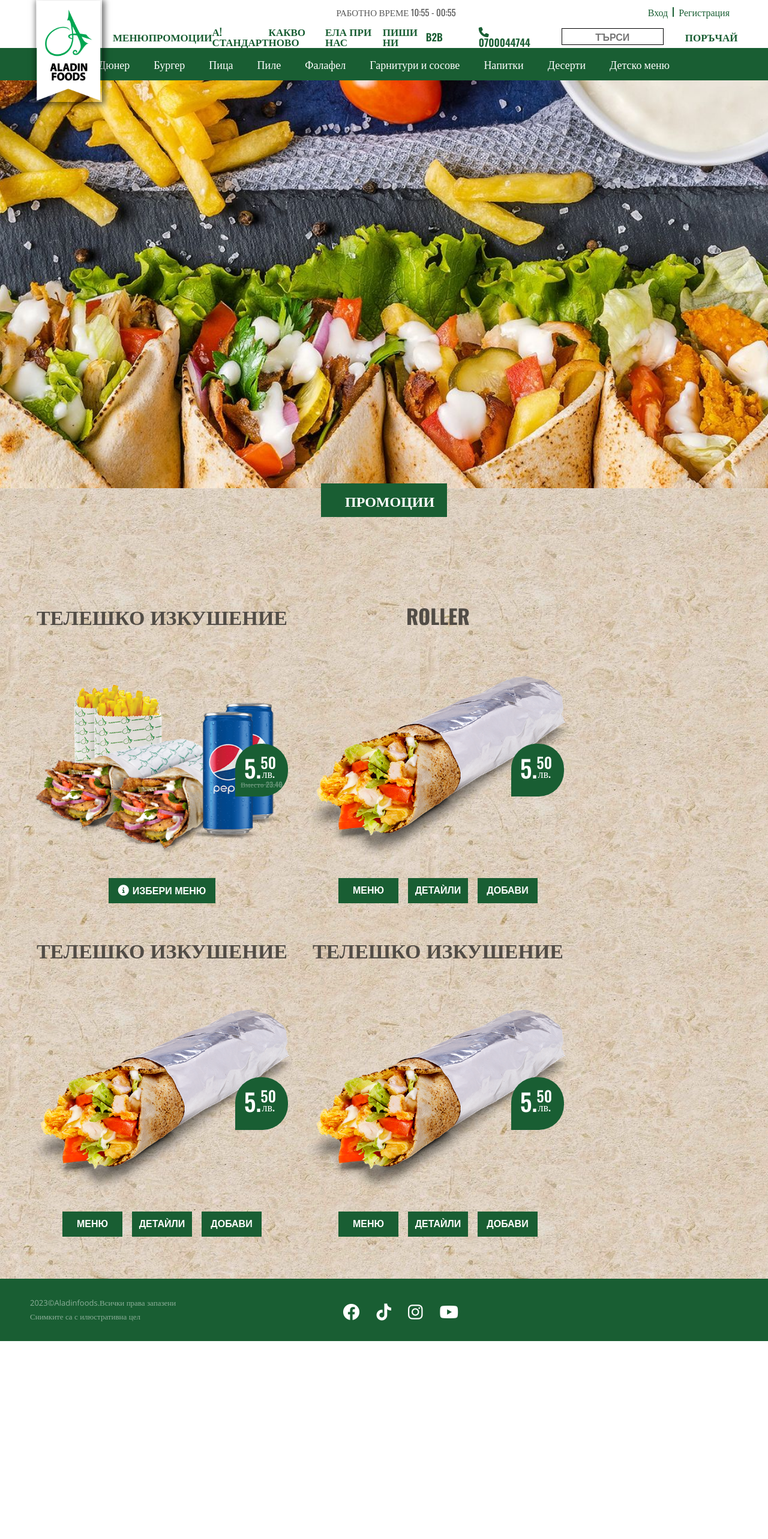
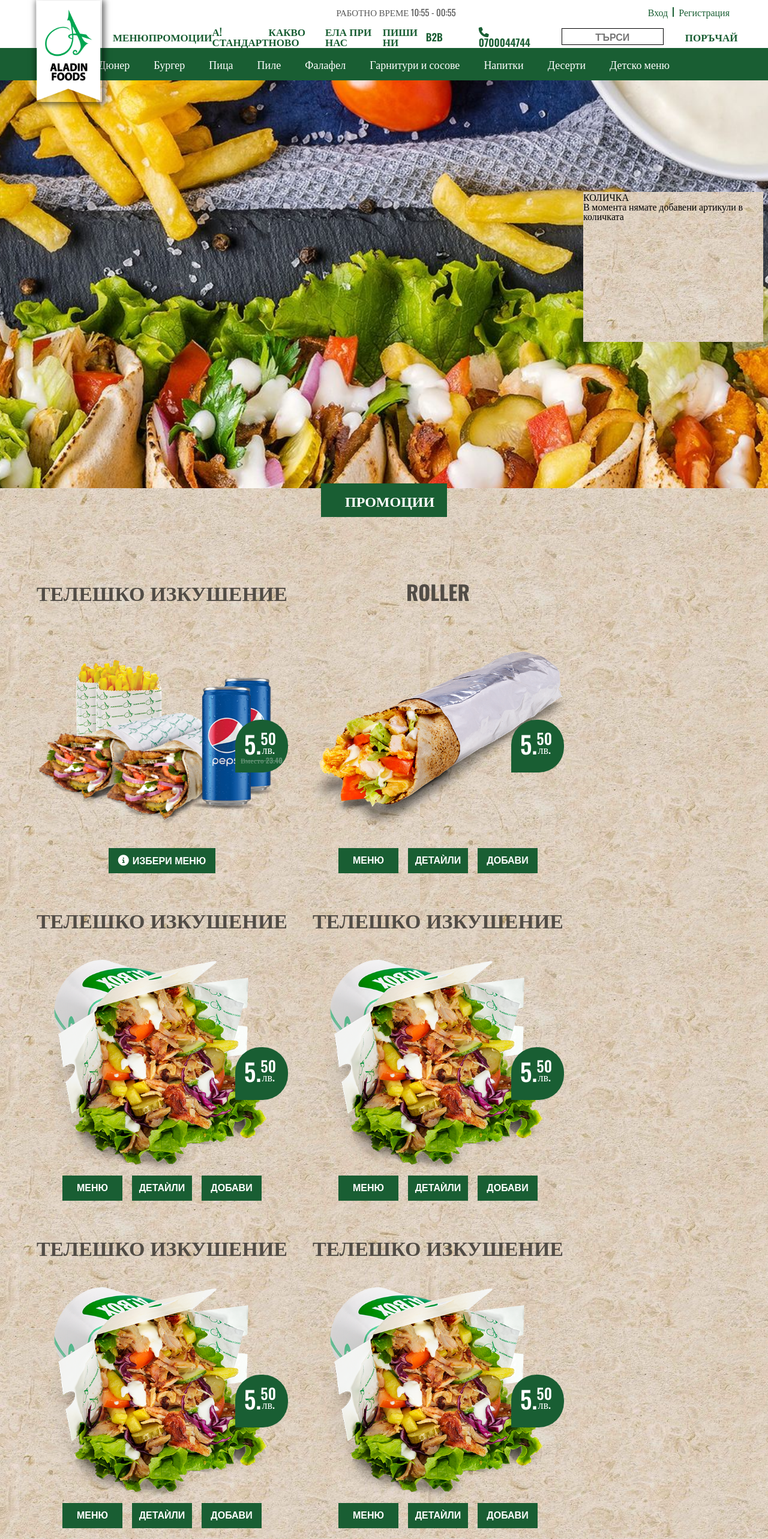
Before and after one commit to ZBoyukliev/fast-food, a React (Create React App) app: page /menu in a window 1280 px wide. Shown: the top 2566 px of the page at 60% size. Before the commit the page ends 2236 px from the top, so only its background shows below. Built offline with nearby package versions, Linux system fonts and the light colour scheme.

Commit message:
Add items to menu

```diff
--- a/src/components/Menu/Menu.js
+++ b/src/components/Menu/Menu.js
@@ -1,10 +1,13 @@
 import styles from './Menu.module.css';
 import Subnav from './Subnav/Subnav';
+import Trolley from './Trolley/Trolley';
 
 const Menu = () => {
     return (
         <>
             <Subnav />
+            <main className={styles[`main`]}>
+             <Trolley />
             <section className={styles[`container`]}>
                 <img src="/images/slide-picture-duner.jpg" alt="doner" />
             </section>
@@ -13,7 +16,6 @@ const Menu = () => {
                     <h3>ПРОМОЦИИ</h3>
                 </div>
                 <div className={styles[`menu-sec`]}>
-
                     <div className={styles[`menu-sec-product`]}>
                         <h3 className={styles[`menu-sec-title`]}>ТЕЛЕШКО ИЗКУШЕНИЕ</h3>
                         <img src='./images/TM_580x500.png' alt='meal' />
@@ -46,7 +48,7 @@ const Menu = () => {
 
                     <div className={styles[`menu-sec-product`]}>
                         <h3 className={styles[`menu-sec-title`]}>ТЕЛЕШКО ИЗКУШЕНИЕ</h3>
-                        <img src='./images/roller.png' alt='meal' />
+                        <img src='./images/2_Composite_za_obrabotka.png' alt='meal' />
                         <div className={styles[`menu-price`]}>
                             <span>5.</span>
                             <span>50</span>
@@ -61,7 +63,7 @@ const Menu = () => {
 
                     <div className={styles[`menu-sec-product`]}>
                         <h3 className={styles[`menu-sec-title`]}>ТЕЛЕШКО ИЗКУШЕНИЕ</h3>
-                        <img src='./images/roller.png' alt='meal' />
+                        <img src='./images/2_Composite_za_obrabotka.png' alt='meal' />
                         <div className={styles[`menu-price`]}>
                             <span>5.</span>
                             <span>50</span>
@@ -74,8 +76,38 @@ const Menu = () => {
                         </div>
                     </div>
 
+                    <div className={styles[`menu-sec-product`]}>
+                        <h3 className={styles[`menu-sec-title`]}>ТЕЛЕШКО ИЗКУШЕНИЕ</h3>
+                        <img src='./images/2_Composite_za_obrabotka.png' alt='meal' />
+                        <div className={styles[`menu-price`]}>
+                            <span>5.</span>
+                            <span>50</span>
+                            <span>лв.</span>
+                        </div>
+                        <div className={styles[`div-btn`]}>
+                            <button className={styles[`btn`]}>МЕНЮ</button>
+                            <button className={styles[`btn`]}>ДЕТАЍЛИ</button>
+                            <button className={styles[`btn`]}>ДОБАВИ</button>
+                        </div>
+                    </div>
+
+                    <div className={styles[`menu-sec-product`]}>
+                        <h3 className={styles[`menu-sec-title`]}>ТЕЛЕШКО ИЗКУШЕНИЕ</h3>
+                        <img src='./images/2_Composite_za_obrabotka.png' alt='meal' />
+                        <div className={styles[`menu-price`]}>
+                            <span>5.</span>
+                            <span>50</span>
+                            <span>лв.</span>
+                        </div>
+                        <div className={styles[`div-btn`]}>
+                            <button className={styles[`btn`]}>МЕНЮ</button>
+                            <button className={styles[`btn`]}>ДЕТАЍЛИ</button>
+                            <button className={styles[`btn`]}>ДОБАВИ</button>
+                        </div>
+                    </div>
                 </div>
             </section>
+        </main>
         </>
     );
 };
--- a/src/components/Menu/Menu.module.css
+++ b/src/components/Menu/Menu.module.css
@@ -1,9 +1,14 @@
 @import url('https://fonts.googleapis.com/css2?family=Oswald:wght@200;300;400;500;600;700&display=swap');
+
+.main {
+    /* position: relative; */
+}
 
 .container {
     width: 100%;
     height: 85vh;
-    position: relative;
+    display: flex;
+    /* position: relative; */
 }
 
 .container img {
@@ -35,7 +40,7 @@
     font-weight: 600;
     position: relative;
     top: -8px;
-    margin-bottom: 70px;
+    margin-bottom: 30px;
 }
 
 .menu .menu-sec {
@@ -64,13 +69,13 @@
 
 .menu .menu-sec .menu-sec-product:hover {
     background-color: rgba(0, 0, 0, 0.1);
-    transition: ease-in-out .3s;
+    transition: ease-in-out 0.4s;
     transform: scale(1);
 }
 
 .menu .menu-sec .menu-sec-product img{
-    width: 450px;
-    height: 370px;
+    width: 440px;
+    height: 360px;
     margin-top: 50px;
 }
 
--- /dev/null
+++ b/src/components/Menu/Trolley/Trolley.js
@@ -0,0 +1,16 @@
+import styles from './Trolley.module.css';
+
+const Trolley = () => {
+    return (
+        <div className={styles[`trolley`]}>
+        <header className={styles[`trolley-head`]}>
+            КОЛИЧКА
+        </header>
+        <p>
+            В момента нямате добавени артикули в количката
+        </p>
+    </div>
+    );
+};
+
+export default Trolley;
--- /dev/null
+++ b/src/components/Menu/Trolley/Trolley.module.css
@@ -0,0 +1,11 @@
+
+
+.trolley {
+    position: fixed;
+    background-image: url('/public/images/bg.jpg');
+    height: 250px;
+    width: 300px;
+    top: 40%;
+    right: 8px;
+    z-index: 100;
+}
```
Also changed, not shown: public/images/2_Composite_za_obrabotka.png (added).
